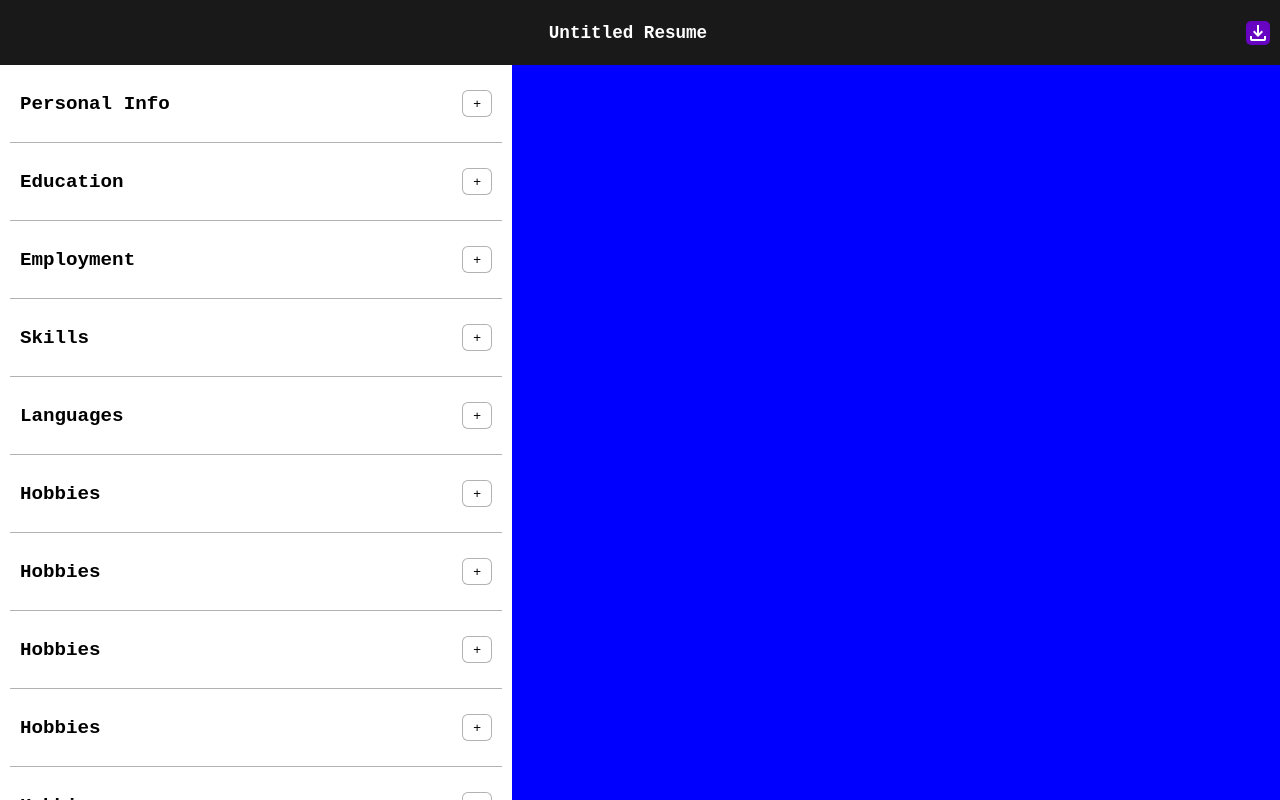
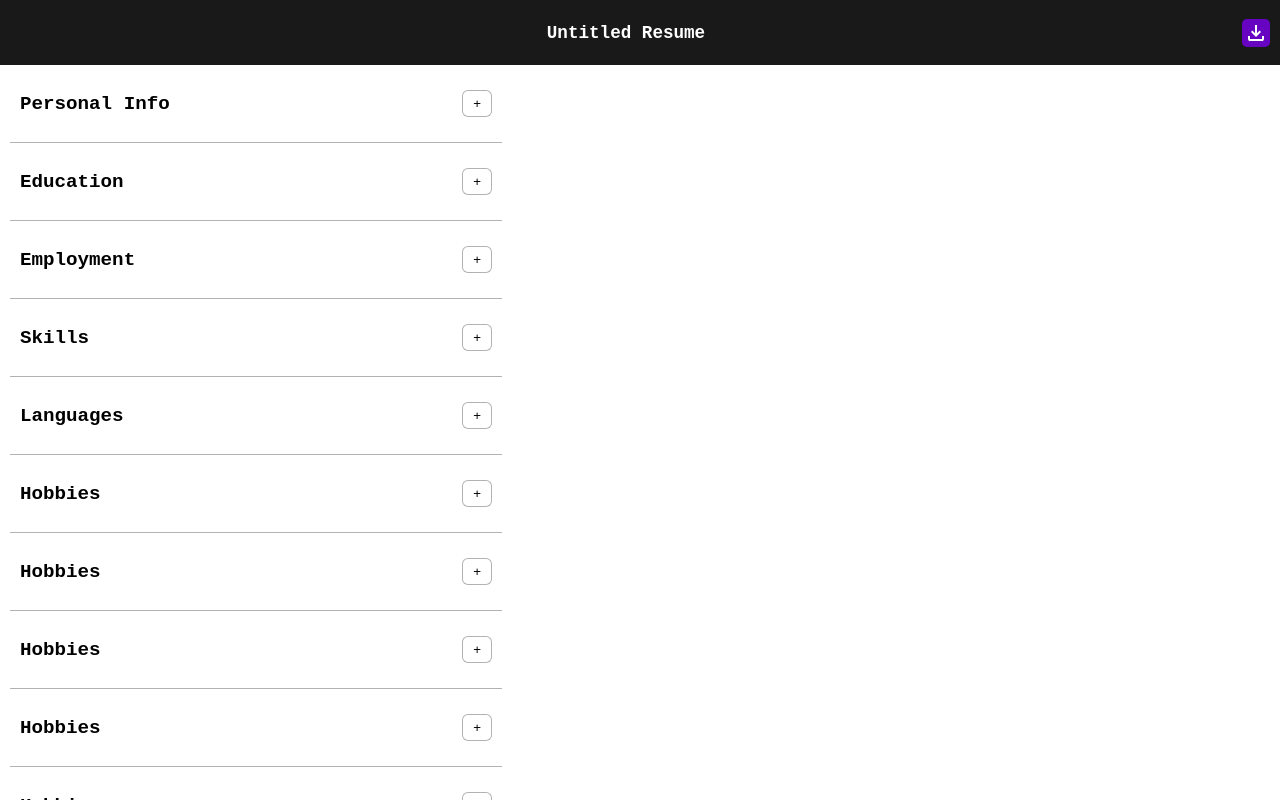
Before and after one commit to LukBlan/cv-application, a React (Vite) app: page / in a window 1280 px wide. Built offline with nearby package versions, Linux system fonts and the light colour scheme.

Commit message:
Add change minor styles

```diff
--- a/src/components/App/App.css
+++ b/src/components/App/App.css
@@ -3,7 +3,7 @@ main {
 }
 
 .preview-section {
-  background-color: blue;
+  background-color: white;
   display: none;
 }
 
@@ -19,6 +19,7 @@ main {
 .download-button {
   border-radius: 5px;
   background-color: var(--option-button-color);
+  padding: 2px;
 }
 
 .hide {
```
